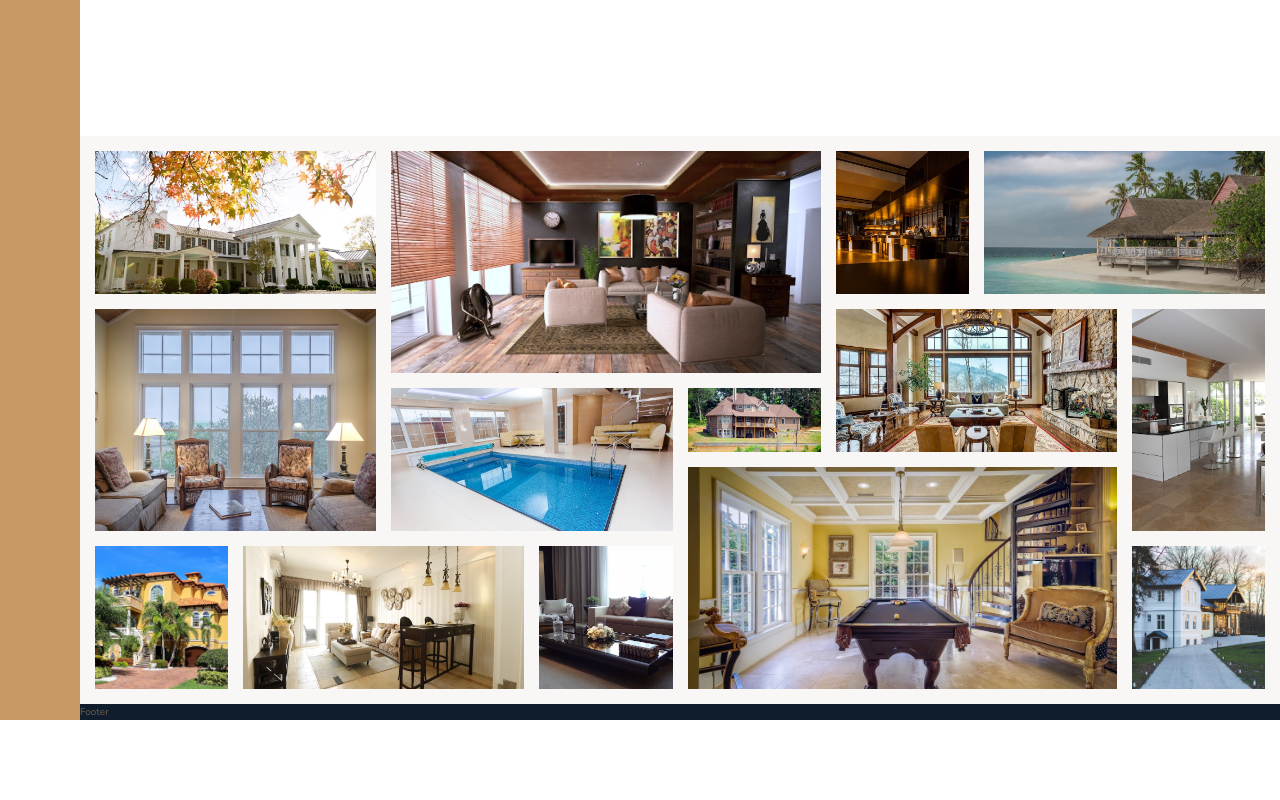
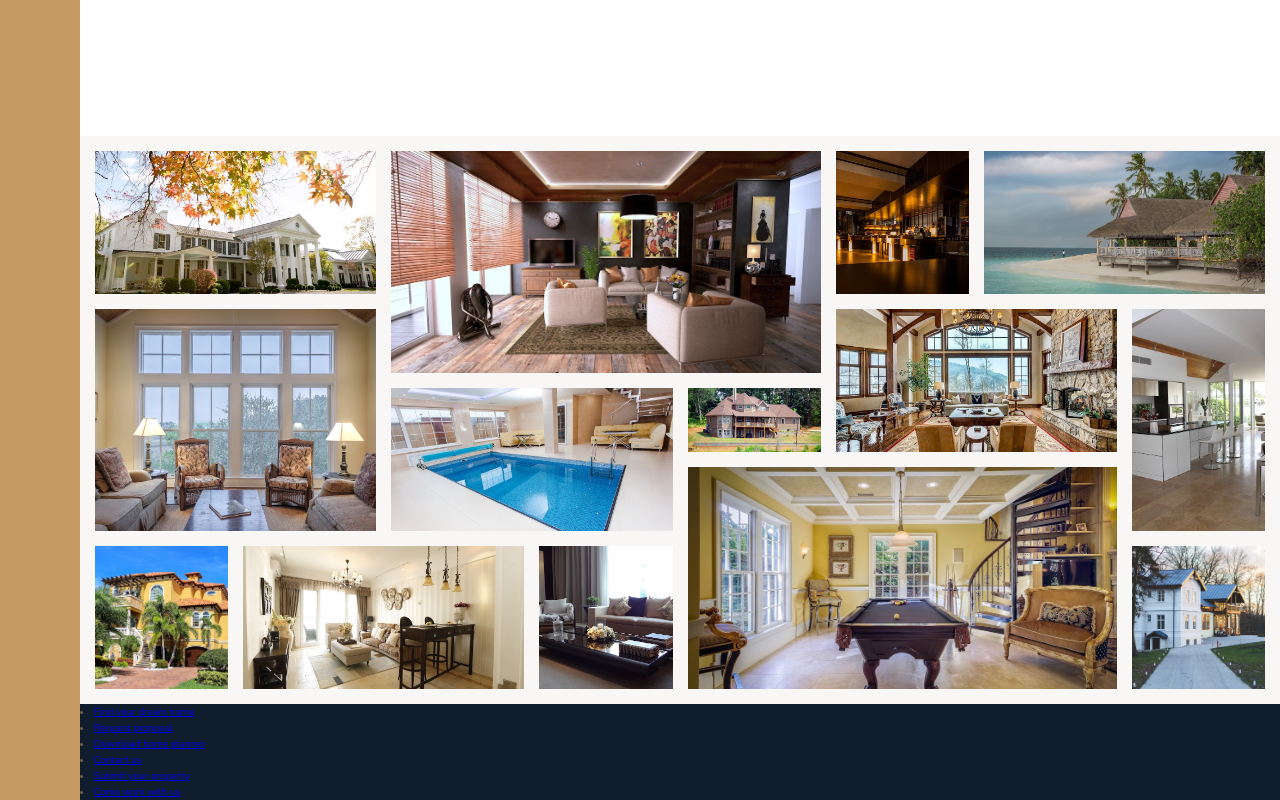
Before and after one commit to nataliabanz/nexter, a website: page index.html in a window 1280 px wide. Shown: the part 2936-3736 px from the top of the page. Before the commit the page ends 3656 px from the top, so only its background shows below. Drawn offline with nearby package versions, Linux system fonts and the light colour scheme.

Commit message:
Footer start

```diff
--- a/index.html
+++ b/index.html
@@ -334,13 +334,17 @@
             <figrure class="gallery__item gallery__item--14">
                 <img src="img/gal-14.jpeg" alt="Gallery img 14" class="gallery__img">
             </figrure>
-
-
-
         </section>
 
         <footer class="footer">
-            Footer
+            <nav class="nav">
+                <li class="nav__item"><a href="#" class="nav__link">Find your dream home</a></li>
+                <li class="nav__item"><a href="#" class="nav__link">Request proposal</a></li>
+                <li class="nav__item"><a href="#" class="nav__link">Download home planner</a></li>
+                <li class="nav__item"><a href="#" class="nav__link">Contact us</a></li>
+                <li class="nav__item"><a href="#" class="nav__link">Submit your property</a></li>
+                <li class="nav__item"><a href="#" class="nav__link">Come work with us</a></li>
+            </nav>
         </footer>
     </body>
 </html>
--- a/sass/_gallery.scss
+++ b/sass/_gallery.scss
@@ -17,6 +17,7 @@
 
     &__item {
         &--1 {
+            //grid-row: 1/ span 2;
             grid-row: 1 / 3;
             grid-column: 1 / 3;
         }
@@ -76,7 +77,5 @@
             grid-row: 6 / 8;
             grid-column: 8 / 9;
         }
-
-
     }
 }
```
